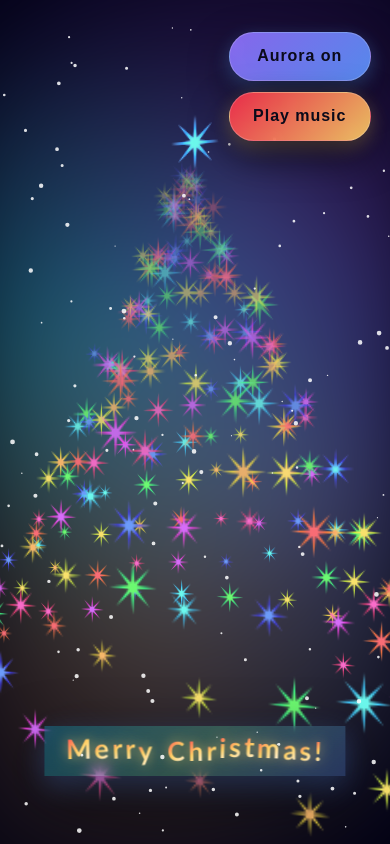
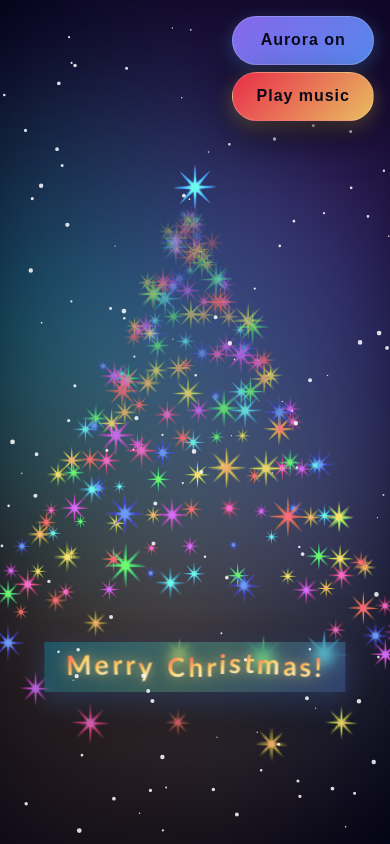
Before and after one commit to TaniaBmGuedes/Xmas-tree, a plain HTML site: page index.html in a window 390 px wide. Drawn offline with Linux system fonts and the light colour scheme; animation ran at ten frames a second.

Commit message:
some fixes

```diff
--- a/style.css
+++ b/style.css
@@ -84,11 +84,14 @@ body {
 
 .controls {
   position: fixed;
-  top: clamp(0.8rem, 4vh, 2rem);
-  right: clamp(0.8rem, 5vw, 2rem);
+  top: calc(max(env(safe-area-inset-top, 0px), 0.6rem) + 0.4rem);
+  right: calc(max(env(safe-area-inset-right, 0px), 0.6rem) + 0.4rem);
   display: grid;
   gap: 0.7rem;
-  z-index: 10;
+  z-index: 30;
+  pointer-events: auto;
+  transform: translateZ(0);
+  isolation: isolate;
 }
 
 div {
@@ -739,7 +742,8 @@ div {
   cursor: pointer;
   backdrop-filter: blur(4px);
   transition: transform 0.2s ease, box-shadow 0.2s ease, background 0.3s ease;
-  z-index: 10;
+  z-index: 1;
+  touch-action: manipulation;
 }
 
 .sound-toggle {
@@ -810,14 +814,14 @@ div {
 
 @media (max-width: 700px) {
   :root {
-    --scene-scale: 1.5;
-    --scene-translate-y: -6vh;
+    --scene-scale: 1.25;
+    --scene-translate-y: -4vh;
   }
 
   .greeting {
     font-size: clamp(1.35rem, 1.15rem + 2vw, 2.4rem);
     padding: 0.35em 0.85em;
-    bottom: 8vh;
+    bottom: 16vh;
     letter-spacing: 0.05em;
   }
 
@@ -826,12 +830,28 @@ div {
     font-size: 1rem;
     padding: 0.9em 1.45em;
   }
+
+  .controls {
+    top: calc(max(env(safe-area-inset-top, 0px), 0.5rem) + 0.5rem);
+    right: calc(max(env(safe-area-inset-right, 0px), 0.5rem) + 0.5rem);
+    gap: 0.55rem;
+  }
 }
 
 @media (max-width: 500px) {
   :root {
-    --scene-scale: 1.35;
-    --scene-translate-y: -4vh;
+    --scene-scale: 1.15;
+    --scene-translate-y: -3vh;
+  }
+
+  .greeting {
+    bottom: 18vh;
+  }
+
+  .controls {
+    top: calc(max(env(safe-area-inset-top, 0px), 0.45rem) + 0.55rem);
+    right: calc(max(env(safe-area-inset-right, 0px), 0.45rem) + 0.55rem);
+    gap: 0.45rem;
   }
 }
 
```
Also changed, not shown: 1 other file.
